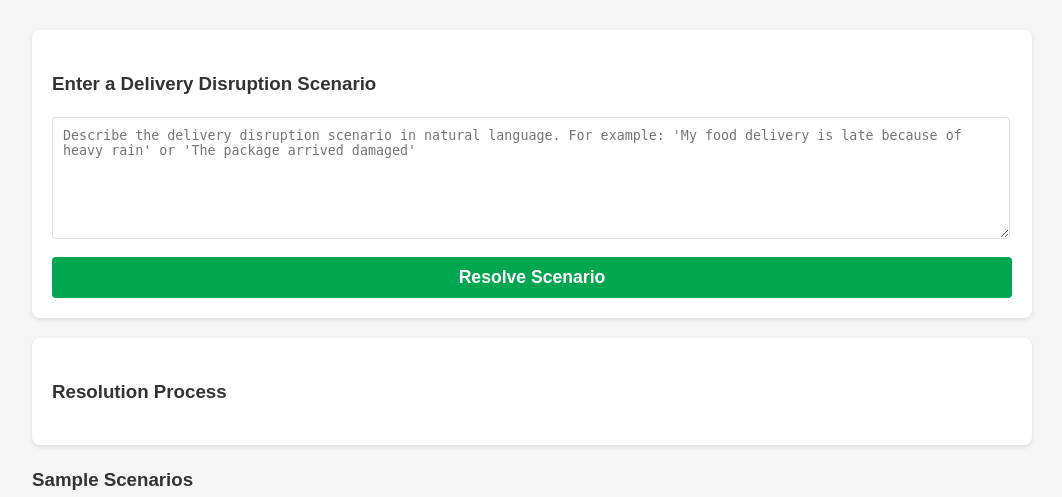
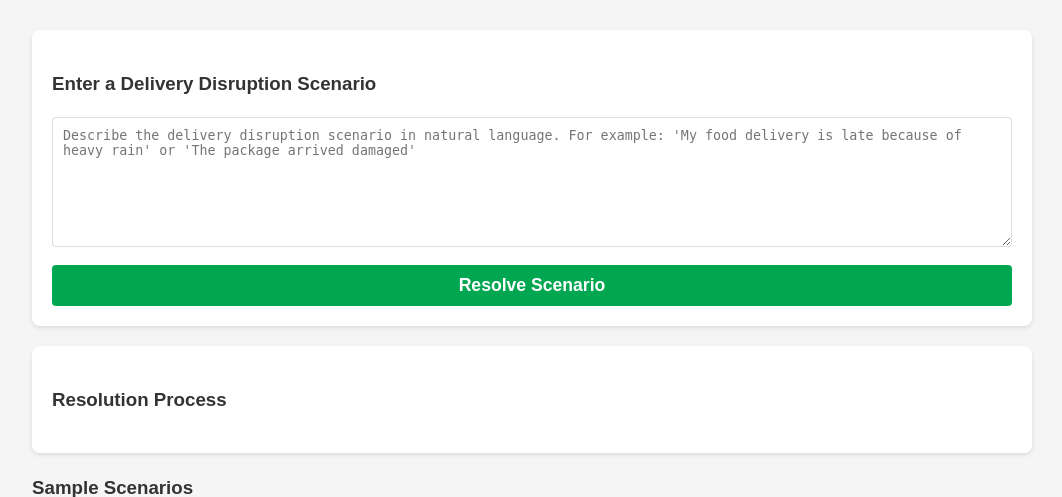
Before and after one commit to arry-codes/synapse, a Flask app: page / in a window 1280 px wide. Shown: the part 136-633 px from the top of the page, without its empty margins (108-1170 px from the left). Run offline with Flask 3, Linux system fonts and the light colour scheme.

Commit message:
Update style.css

```diff
--- a/static/style.css
+++ b/static/style.css
@@ -42,8 +42,9 @@ h2 {
 }
 
 .scenario-input textarea {
-    width: 97.5%;
-    height: 100px;
+    width: 100%;
+    box-sizing: border-box;
+    height: 130px;
     padding: 10px;
     border: 1px solid #ddd;
     border-radius: 4px;
```
